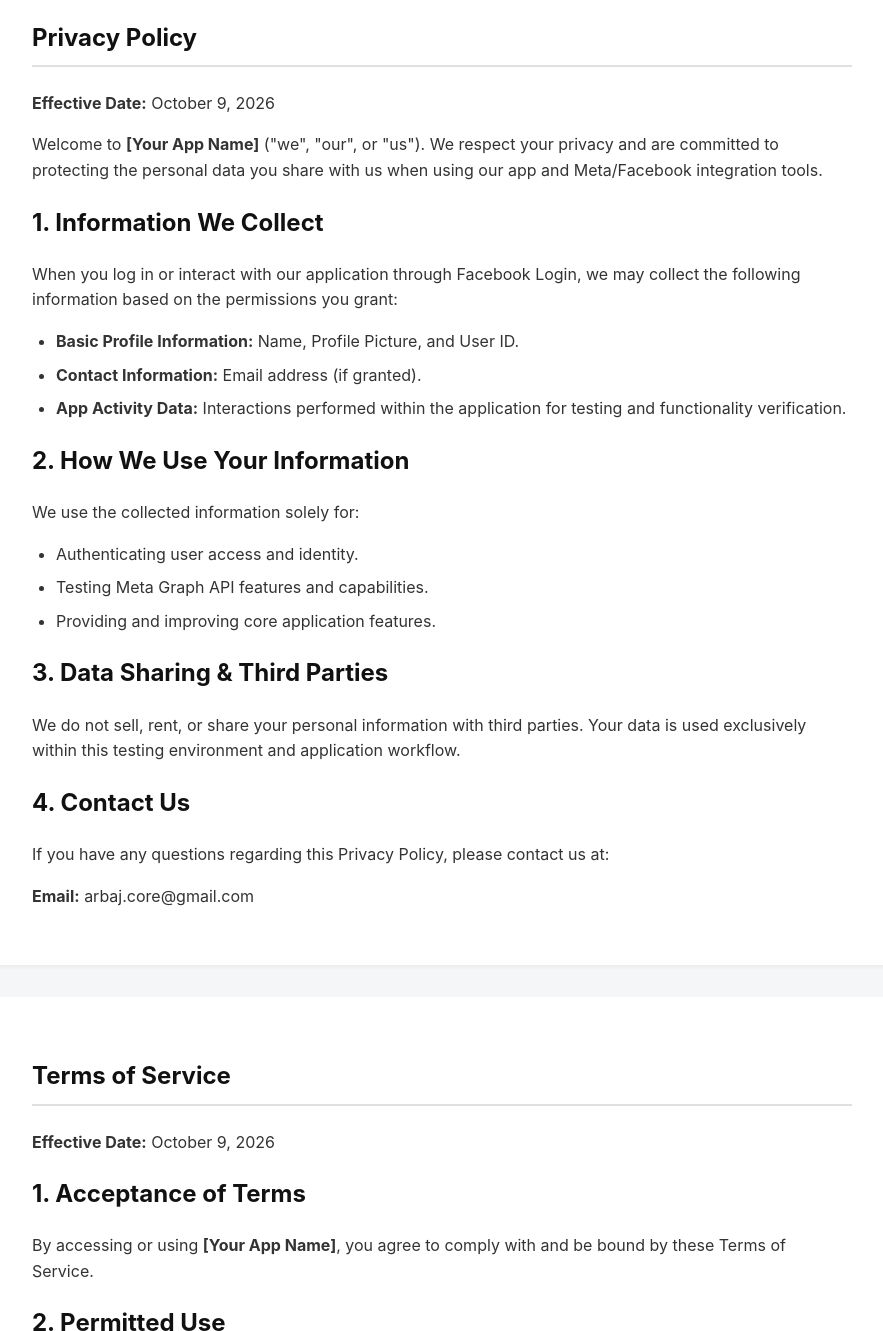
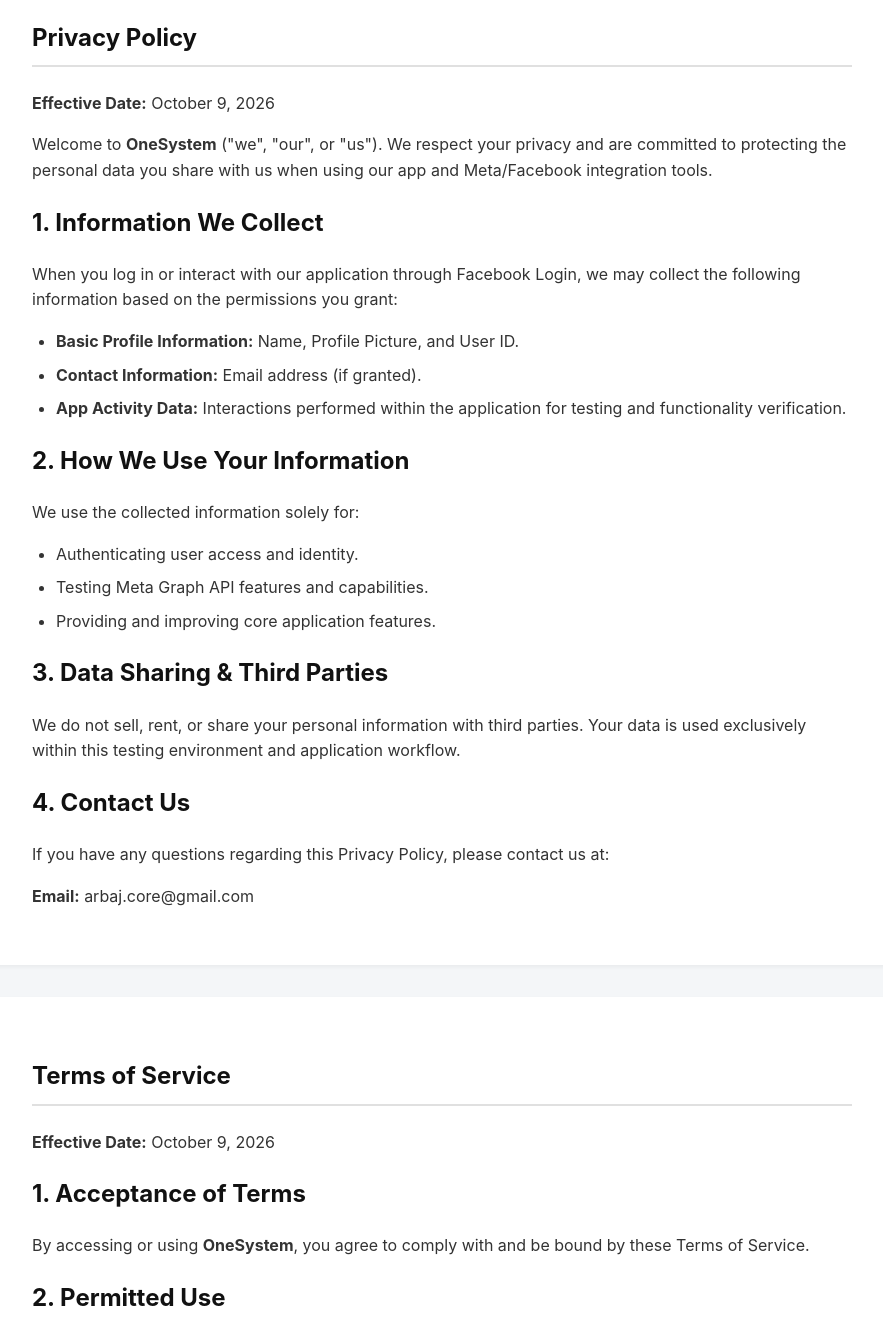
Before and after one commit to glidermyth/fb-systems, a plain HTML site: page index.html in a window 1280 px wide. Shown: the part 140-1471 px from the top of the page, without its empty margins (198-1081 px from the left). Drawn offline with Linux system fonts and the light colour scheme.

Commit message:
Update index.html

```diff
--- a/index.html
+++ b/index.html
@@ -132,7 +132,7 @@
             <h1>Privacy Policy</h1>
             <p><strong>Effective Date:</strong> October 9, 2026</p>
 
-            <p>Welcome to <strong>[Your App Name]</strong> ("we", "our", or "us"). We respect your privacy and are committed to protecting the personal data you share with us when using our app and Meta/Facebook integration tools.</p>
+            <p>Welcome to <strong>OneSystem</strong> ("we", "our", or "us"). We respect your privacy and are committed to protecting the personal data you share with us when using our app and Meta/Facebook integration tools.</p>
 
             <h2>1. Information We Collect</h2>
             <p>When you log in or interact with our application through Facebook Login, we may collect the following information based on the permissions you grant:</p>
@@ -164,7 +164,7 @@
             <p><strong>Effective Date:</strong> October 9, 2026</p>
 
             <h2>1. Acceptance of Terms</h2>
-            <p>By accessing or using <strong>[Your App Name]</strong>, you agree to comply with and be bound by these Terms of Service.</p>
+            <p>By accessing or using <strong>OneSystem</strong>, you agree to comply with and be bound by these Terms of Service.</p>
 
             <h2>2. Permitted Use</h2>
             <p>This application is designed for testing, development, and standard feature execution using Facebook APIs. Users must not attempt to misuse or exploit the app tools or APIs provided.</p>
@@ -187,7 +187,7 @@
                     <li>Log into your Facebook account.</li>
                     <li>Go to <strong>Settings & Privacy</strong> &gt; <strong>Settings</strong>.</li>
                     <li>Navigate to <strong>Apps and Websites</strong>.</li>
-                    <li>Find <strong>[Your App Name]</strong> in the list and click <strong>Remove</strong>.</li>
+                    <li>Find <strong>OneSystem</strong> in the list and click <strong>Remove</strong>.</li>
                 </ol>
             </div>
 
```
